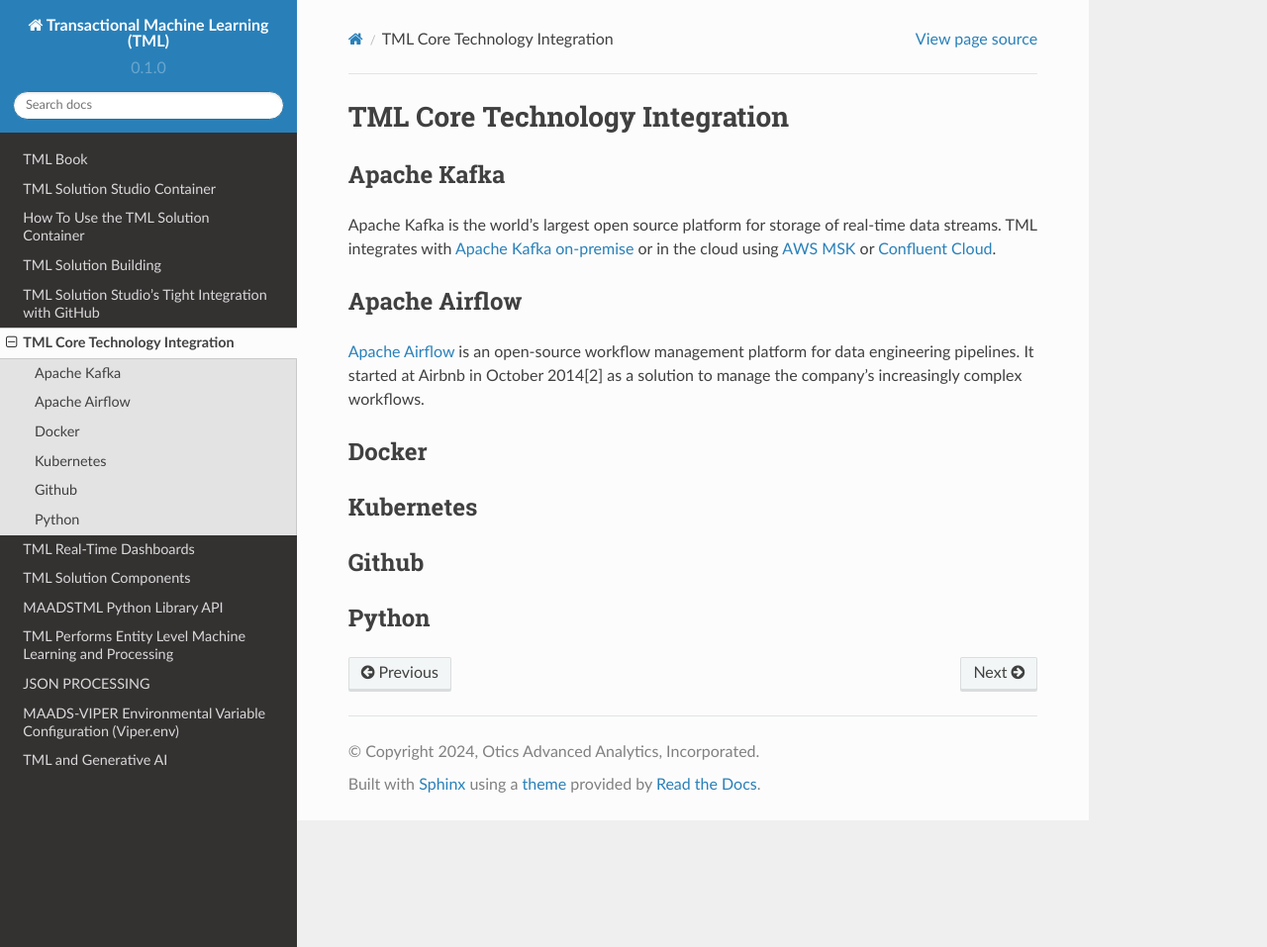
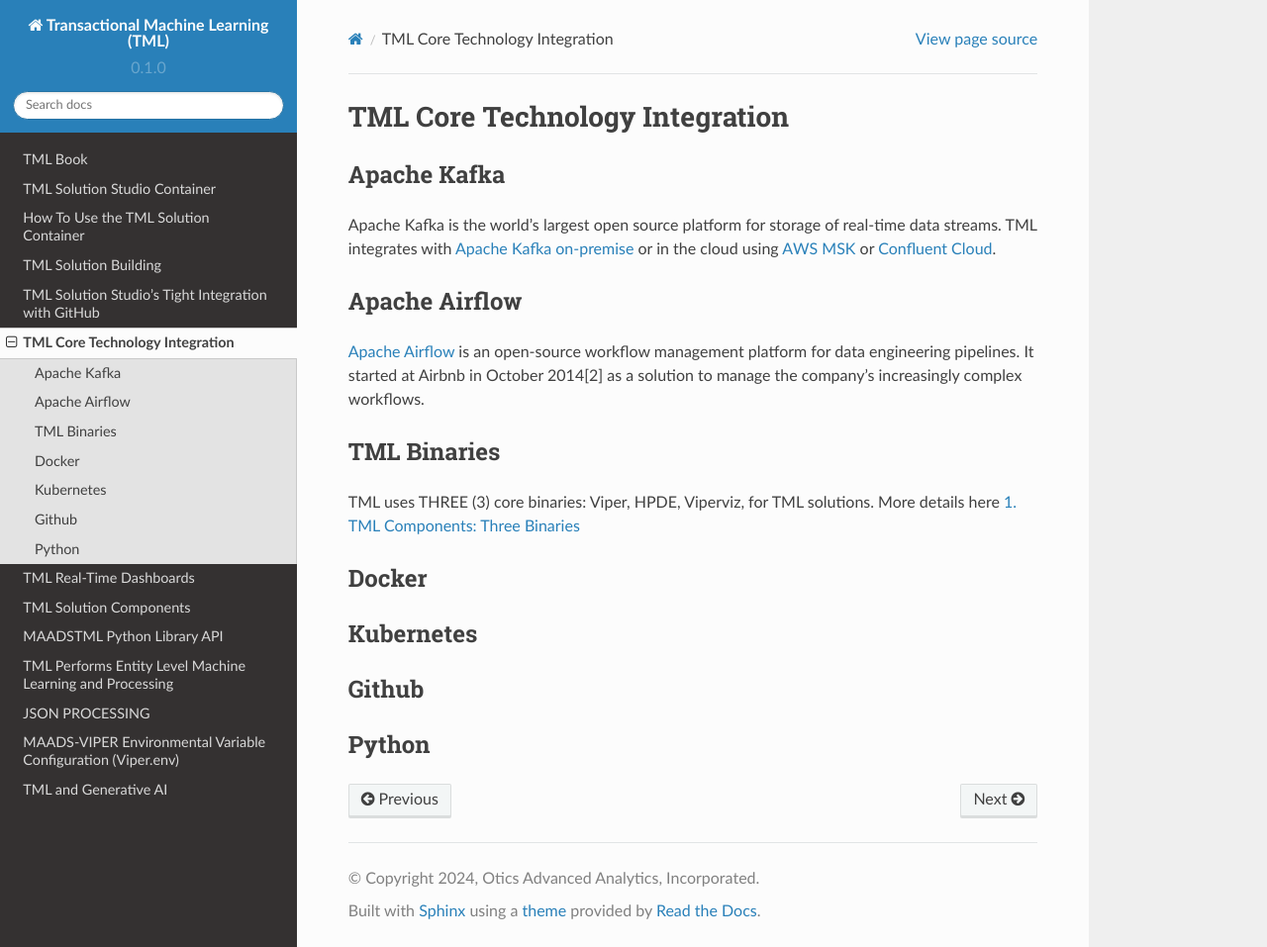
Before and after one commit to smaurice101/readthedocs, a Sphinx documentation site: the page built from docs/source/coreintegrations.rst, in a window 1280 px wide and 957 px high. Shown: the whole window at 99% size. Built offline with Sphinx 7.4.7 and the Read the Docs theme 2.0.0, drawn with Linux system fonts in a browser that asks for light colours.

Commit message:
Update coreintegrations.rst

```diff
--- a/docs/source/coreintegrations.rst
+++ b/docs/source/coreintegrations.rst
@@ -11,6 +11,11 @@
 
 `Apache Airflow <https://airflow.apache.org/>`_ is an open-source workflow management platform for data engineering pipelines. It started at Airbnb in October 2014[2] as a solution to manage the company's increasingly complex workflows.
 
+TML Binaries
+-----------
+
+TML uses THREE (3) core binaries: Viper, HPDE, Viperviz, for TML solutions.  More details here :ref:`1. TML Components: Three Binaries`
+
 Docker
 -----------
 
```
